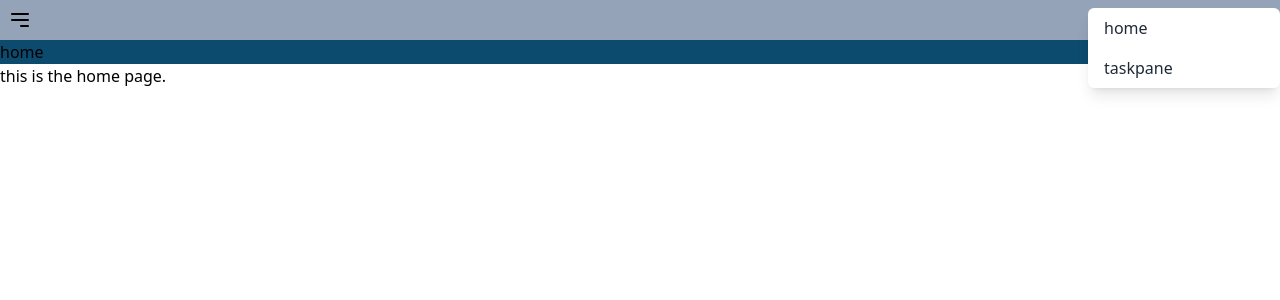
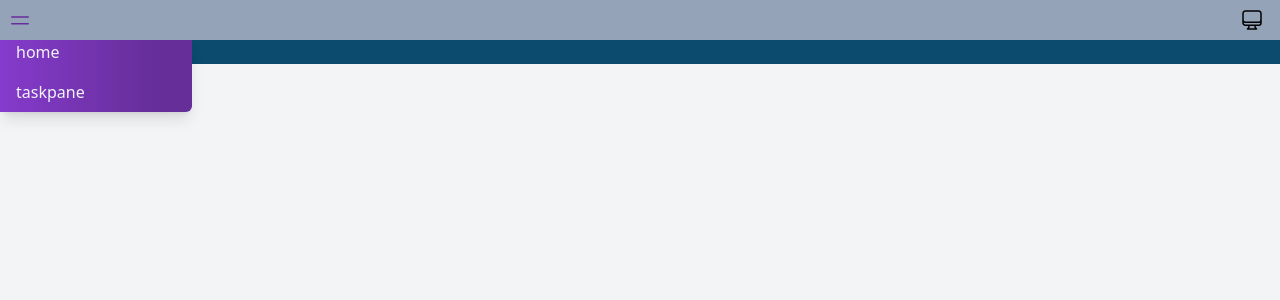
Before and after one commit to jcorrie/sveltekit-office-add-in, a SvelteKit app: page / in a window 1280 px wide. Both pictures are taken after a click on the button "Open main menu". Shown: the top 300 px of the page. Built offline with nearby package versions, Linux system fonts and the light colour scheme.

Commit message:
work on navbar

```diff
--- a/src/app.css
+++ b/src/app.css
@@ -5,8 +5,6 @@
 
 :root {
   --foreground-rgb: 0, 0, 0;
-  --background-start-rgb: 214, 219, 220;
-  --background-end-rgb: 255, 255, 255;
   --bg-slate-50: rgb(243, 244, 246);
   --bg-slate-100: rgb(229, 231, 235);
   --bg-slate-200: rgb(209, 213, 219);
@@ -17,7 +15,23 @@
   --bg-slate-700: rgb(10, 12, 16);
   --bg-slate-800: rgb(5, 6, 8);
   --bg-slate-900: rgb(2, 2, 4);
+  --background-color: var(--bg-slate-50);
 }
+
+.dark {
+  color-scheme: dark;
+  --background-color: var(--bg-slate-600);
+}
+
+
+body {
+  background-color: var(--background-color);
+  color: var(--text-color);
+  margin: 0;
+  padding: 0;
+  transition: background-color 0.3s ease, color 0.3s ease;
+}
+
 
 @media (prefers-color-scheme: dark) {
   :root {
@@ -33,10 +47,6 @@
   }
 }
 
-.dark {
-  color-scheme: dark;
-}
-
 .navbar-link:active {
   position: absolute;
   bottom: 2;
@@ -47,18 +57,7 @@
   transition: 300ms;
 }
 
-#navbarDrowdown {
-  background-color: var(--bg-primary-800);
-  z-index: 4;
-  transform: translateY(-100vh);
-  transition: transform 0.4s ease-in-out, visibility 0.4s;
-  visibility: hidden;
-}
 
-#navbarDrowdown.custom-show {
-  transform: translateY(0);
-  visibility: visible;
-}
 
 /* width */
 ::-webkit-scrollbar {
--- a/src/app.html
+++ b/src/app.html
@@ -26,7 +26,7 @@
 </head>
 
 <body data-sveltekit-preload-data="hover">
-	<div style="display: contents">%sveltekit.body%</div>
+	<div style="display: contents" class="z-0 relative">%sveltekit.body%</div>
 </body>
 
 </html>
--- a/src/components/DarkThemeButton.svelte
+++ b/src/components/DarkThemeButton.svelte
@@ -73,7 +73,7 @@
 
 <button
 	onclick={handleThemeChange}
-	class="theme-button bg-slate-600 dark:bg-primary-200 text-secondary-600"
+	class="theme-button hover:text-primary-700 dark:hover:text-primary-300"
 >
 	{#if navbarTheme == Theme.DARK}
 		<svg
@@ -131,7 +131,4 @@
 		cursor: pointer;
 		border: none;
 	}
-	.theme-button:hover {
-		color: #e2e8f0;
-	}
 </style>
--- a/src/routes/+layout.svelte
+++ b/src/routes/+layout.svelte
@@ -1,5 +1,7 @@
 <script lang="ts">
 	import '../app.css';
+	import { fly } from 'svelte/transition';
+	import { sineInOut } from 'svelte/easing';
 	import DarkThemeButton from '../components/DarkThemeButton.svelte';
 	let { children } = $props();
 	let isOpen = $state(false);
@@ -7,42 +9,53 @@
 	function toggleMenu() {
 		isOpen = !isOpen;
 	}
-
-
-
+	const pages = [
+		{ name: 'home', path: '/' },
+		{ name: 'taskpane', path: '/taskpane.html' }
+	];
 </script>
 
-<nav class="bg-slate-400">
+<div class="relative z-0">
+	<nav class="bg-slate-400 relative dark:bg-slate-800 h-10 z-10">
 		<div class="flex">
-		<button class="p-2" onclick={toggleMenu}>
+			<button
+				class="p-2 transition hover:text-primary-700 dark:hover:text-primary-300"
+				onclick={toggleMenu}
+			>
 				<span class="sr-only">Open main menu</span>
-			<!-- Hamburger icon -->
 				<svg
-				class="w-6 h-6"
+					xmlns="http://www.w3.org/2000/svg"
 					fill="none"
+					viewBox="0 0 24 24"
+					stroke-width="1.5"
 					stroke="currentColor"
-				viewBox="0 0 24 24"
-				xmlns="http://www.w3.org/2000/svg"
+					class="size-6"
 				>
-				<path
-					stroke-linecap="round"
-					stroke-linejoin="round"
-					stroke-width="2"
-					d="M4 6h16M4 12h16m-7 6h7"
-				></path>
+					<path stroke-linecap="round" stroke-linejoin="round" d="M3.75 9h16.5m-16.5 6.75h16.5" />
 				</svg>
 			</button>
-		{#if isOpen}
-			<div class="absolute right-0 mt-2 w-48 bg-white rounded-md shadow-lg z-20">
-				<a href="/" class="block px-4 py-2 text-gray-800 hover:bg-gray-200">home</a>
-				<a href="/taskpane.html" class="block px-4 py-2 text-gray-800 hover:bg-gray-200">taskpane</a
-				>
-			</div>
-		{/if}
+
 			<div class="ml-auto mx-4 flex items-center">
 				<DarkThemeButton />
 			</div>
 		</div>
 	</nav>
 
+	{#if isOpen}
+		<div
+			transition:fly={{ y: -150, easing: sineInOut, duration: 500, opacity: 1 }}
+			class="menu-container absolute top-8 w-48 shadow-lg rounded-r-md left-0 bg-gradient-to-r from-primary-600 to-80% to-primary-700 -z-150"
+		>
+			{#each pages as page}
+				<a
+					href={page.path}
+					onclick={toggleMenu}
+					class="block transition duration-300 px-4 py-2 text-slate-100 hover:bg-primary-800"
+					>{page.name}</a
+				>
+			{/each}
+		</div>
+	{/if}
+</div>
+
 {@render children()}
--- a/tailwind.config.ts
+++ b/tailwind.config.ts
@@ -9,16 +9,16 @@ export default {
 		extend: {
 			colors: {
 				primary: {
-					50: '#f2f6ff',
-					100: '#e6edff',
-					200: '#cddaff',
-					300: '#a8bbff',
-					400: '#7392ff',
-					500: '#4068ff',
-					600: '#3152cc',
-					700: '#253f99',
-					800: '#1a2c66',
-					900: '#101933',
+					50: '#f9f5ff',
+					100: '#f2e8ff',
+					200: '#e5d0ff',
+					300: '#d4aaff',
+					400: '#bf80ff',
+					500: '#a64dff',
+					600: '#853bcc',
+					700: '#662e99',
+					800: '#4a2166',
+					900: '#2f1533',
 				},
 				secondary: {
 					50: '#fff8f2',
```
Also changed, not shown: static/taskpane.html (deleted, +0 -21 lines). Lines whose indentation alone changed are shown as unchanged.
